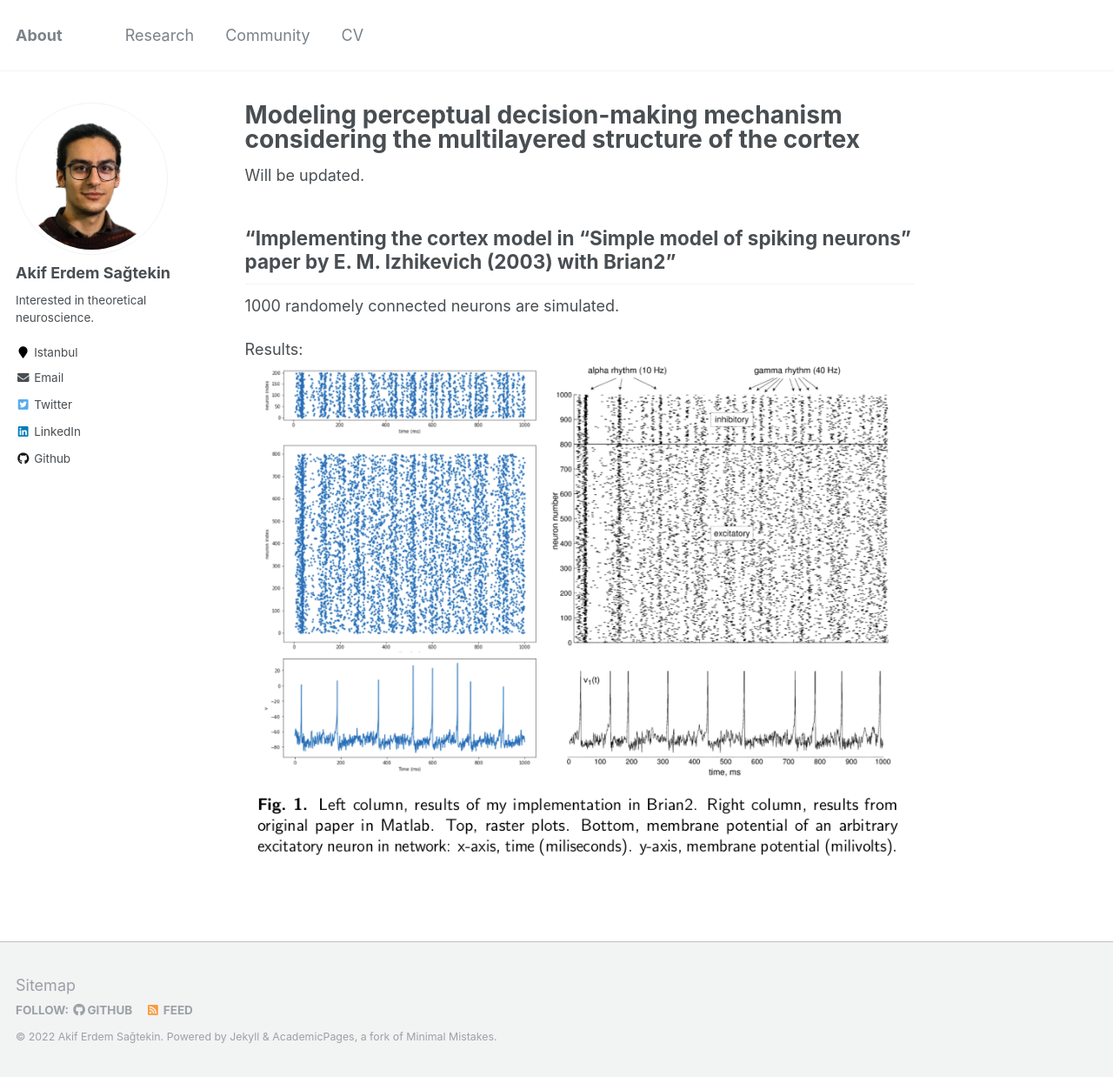
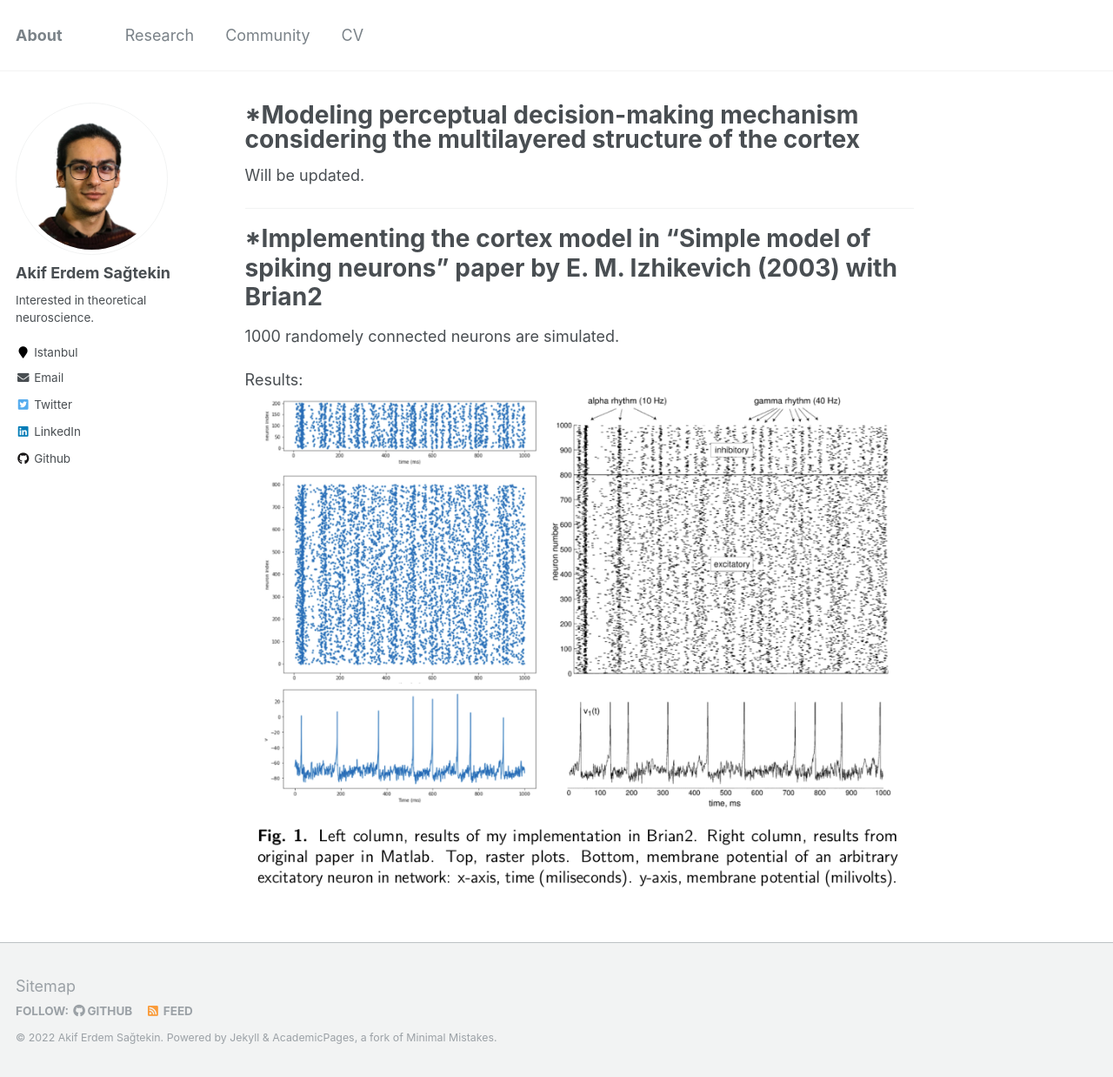
Before and after one commit to aesagtekin/aesagtekin.github.io, a Jekyll site: the page built from _pages/research.md, in a window 1280 px wide and 1238 px high. Shown: the whole window at 87% size. Built offline with Jekyll 4.4.1, drawn with Linux system fonts in a browser that asks for light colours.

```diff
--- a/_pages/research.md
+++ b/_pages/research.md
@@ -1,13 +1,13 @@
 ---
-title: "Modeling perceptual decision-making mechanism considering the
+title: "*Modeling perceptual decision-making mechanism considering the
 multilayered structure of the cortex"
 permalink: /research/
 ---
 
 Will be updated.
 
-
-## "Implementing the cortex model in "Simple model of spiking neurons" paper by E. M. Izhikevich (2003) with Brian2"
+---
+# *Implementing the cortex model in "Simple model of spiking neurons" paper by E. M. Izhikevich (2003) with Brian2
 
 1000 randomely connected neurons are simulated.
 
```
